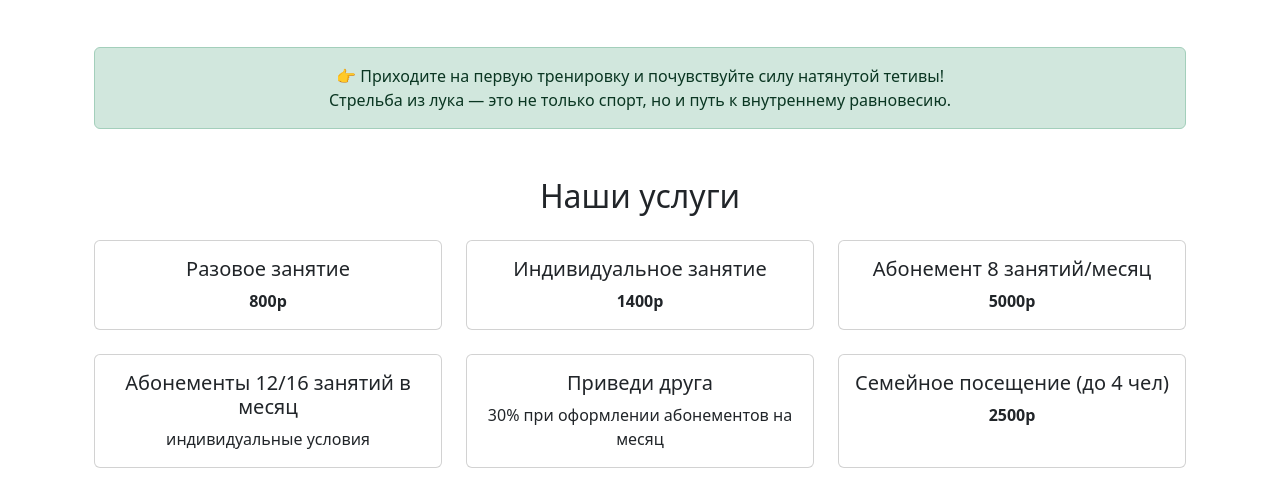
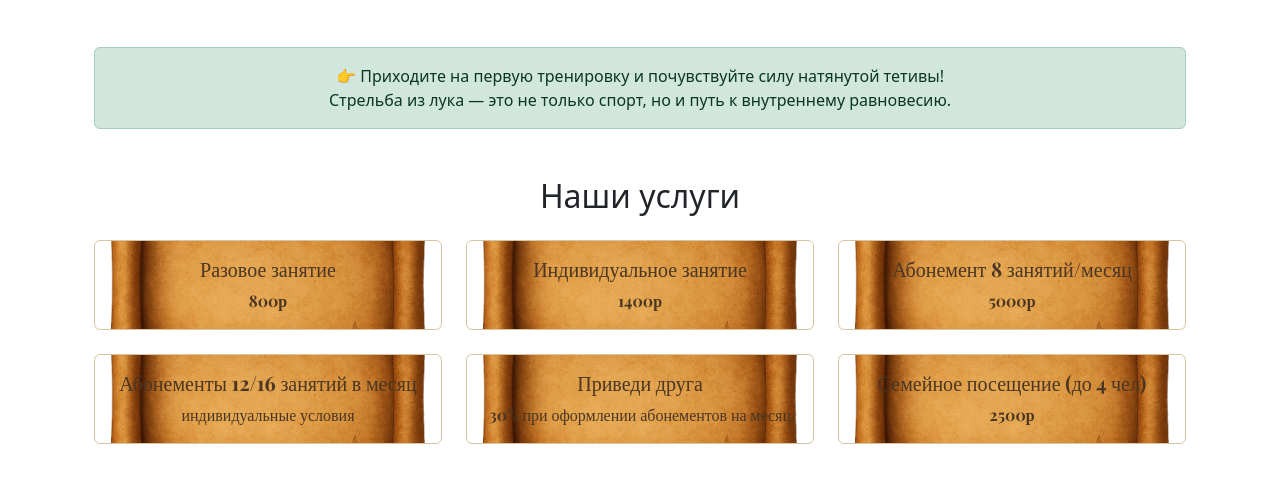
Before and after one commit to DanteJet/littlejohn, a Django app: page / in a window 1280 px wide. Shown: the part 1030-1522 px from the top of the page. Run offline with Django 5.2, Linux system fonts and the light colour scheme; data that the repository does not hold is empty; some libraries are stand-ins or nearby versions.

Commit message:
change price block

```diff
--- a/core/static/css/custom.css
+++ b/core/static/css/custom.css
@@ -5,3 +5,15 @@
 .landing-title {
   font-family: 'Playfair Display', serif;
 }
+
+/* Parchment styling for price cards */
+.price-card {
+  background: url('../img/parchment.png') center/cover no-repeat;
+  border: 1px solid #d6c5a0;
+  color: #4a3622;
+}
+
+.price-card .card-title,
+.price-card .card-text {
+  font-family: 'Playfair Display', serif;
+}
--- a/core/templates/landing.html
+++ b/core/templates/landing.html
@@ -35,7 +35,7 @@
   <h2 class="text-center mb-4">Наши услуги</h2>
   <div class="row row-cols-1 row-cols-md-2 row-cols-lg-3 g-4">
     <div class="col">
-      <div class="card h-100 text-center">
+      <div class="card h-100 text-center price-card">
         <div class="card-body">
           <h5 class="card-title">Разовое занятие</h5>
           <p class="card-text fw-semibold">800р</p>
@@ -43,7 +43,7 @@
       </div>
     </div>
     <div class="col">
-      <div class="card h-100 text-center">
+      <div class="card h-100 text-center price-card">
         <div class="card-body">
           <h5 class="card-title">Индивидуальное занятие</h5>
           <p class="card-text fw-semibold">1400р</p>
@@ -51,7 +51,7 @@
       </div>
     </div>
     <div class="col">
-      <div class="card h-100 text-center">
+      <div class="card h-100 text-center price-card">
         <div class="card-body">
           <h5 class="card-title">Абонемент 8 занятий/месяц</h5>
           <p class="card-text fw-semibold">5000р</p>
@@ -59,7 +59,7 @@
       </div>
     </div>
     <div class="col">
-      <div class="card h-100 text-center">
+      <div class="card h-100 text-center price-card">
         <div class="card-body">
           <h5 class="card-title">Абонементы 12/16 занятий в месяц</h5>
           <p class="card-text">индивидуальные условия</p>
@@ -67,7 +67,7 @@
       </div>
     </div>
     <div class="col">
-      <div class="card h-100 text-center">
+      <div class="card h-100 text-center price-card">
         <div class="card-body">
           <h5 class="card-title">Приведи друга</h5>
           <p class="card-text">30% при оформлении абонементов на месяц</p>
@@ -75,7 +75,7 @@
       </div>
     </div>
     <div class="col">
-      <div class="card h-100 text-center">
+      <div class="card h-100 text-center price-card">
         <div class="card-body">
           <h5 class="card-title">Семейное посещение (до 4 чел)</h5>
           <p class="card-text fw-semibold">2500р</p>
```
Also changed, not shown: core/static/img/parchment.png (added).
